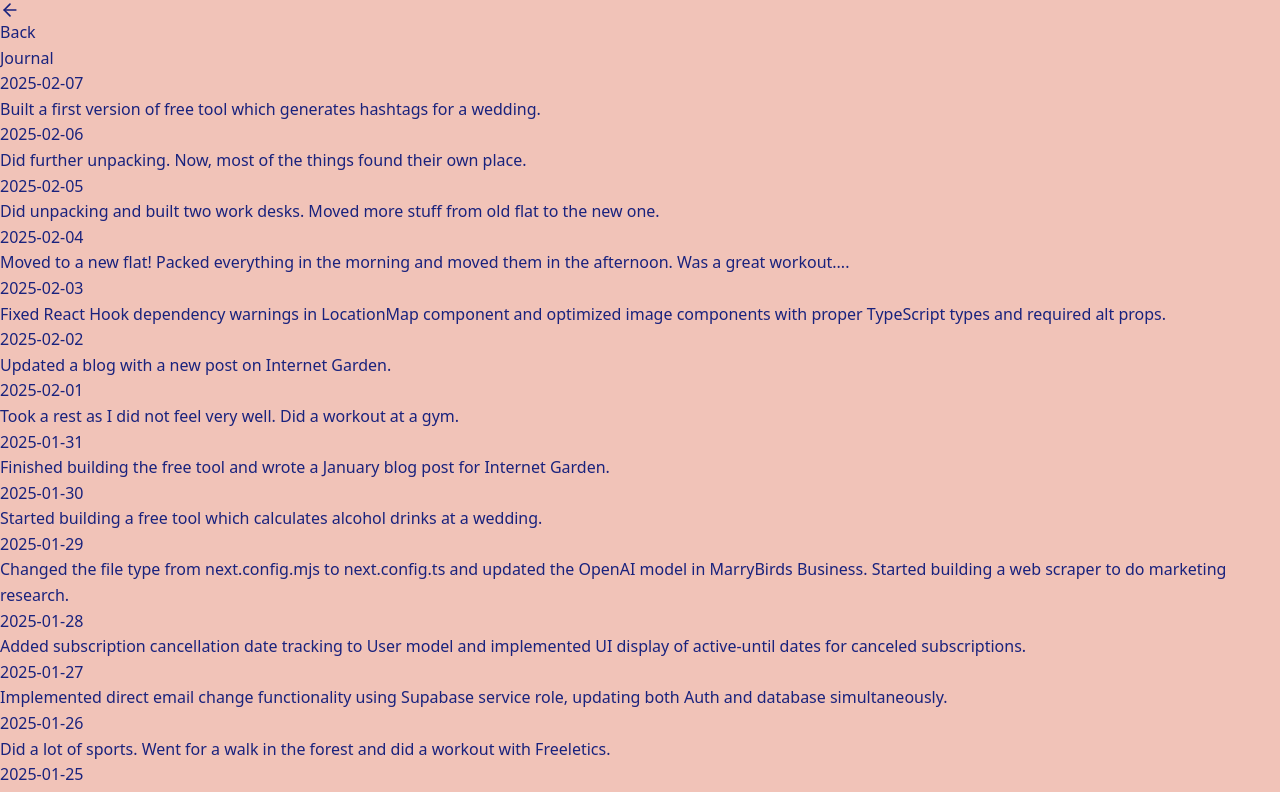
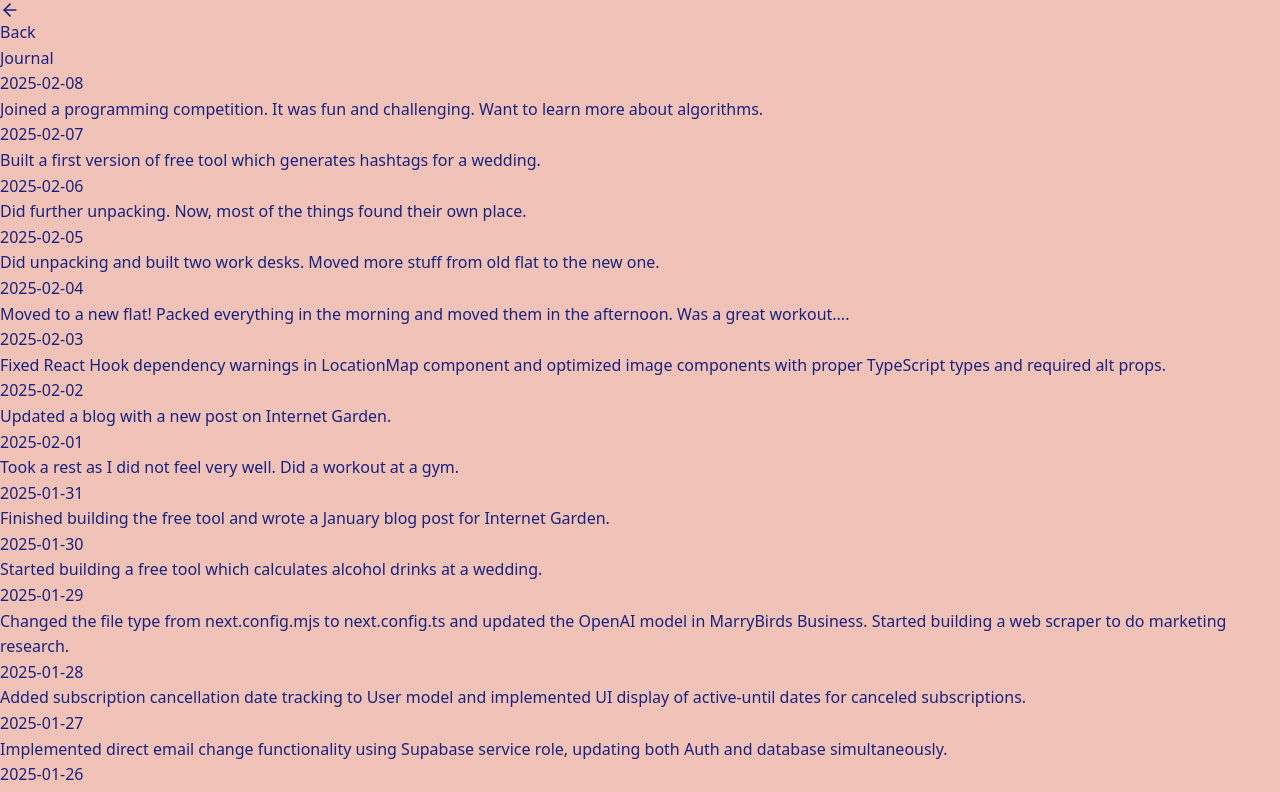
Before and after one commit to minamicode/minamicode.com, a Next.js app: page /journal in a window 1280 px wide. Shown: the top 792 px of the page. Built offline with nearby package versions, Linux system fonts and the light colour scheme.

Commit message:
add a journal entry

```diff
--- a/src/app/_components/JournalEntries.tsx
+++ b/src/app/_components/JournalEntries.tsx
@@ -6,6 +6,10 @@ type JournalEntry = {
 };
 
 const entries: JournalEntry[] = [
+  {
+    date: "2025-02-08",
+    text: "Joined a programming competition. It was fun and challenging. Want to learn more about algorithms.",
+  },
   {
     date: "2025-02-07",
     text: "Built a first version of free tool which generates hashtags for a wedding.",
```
